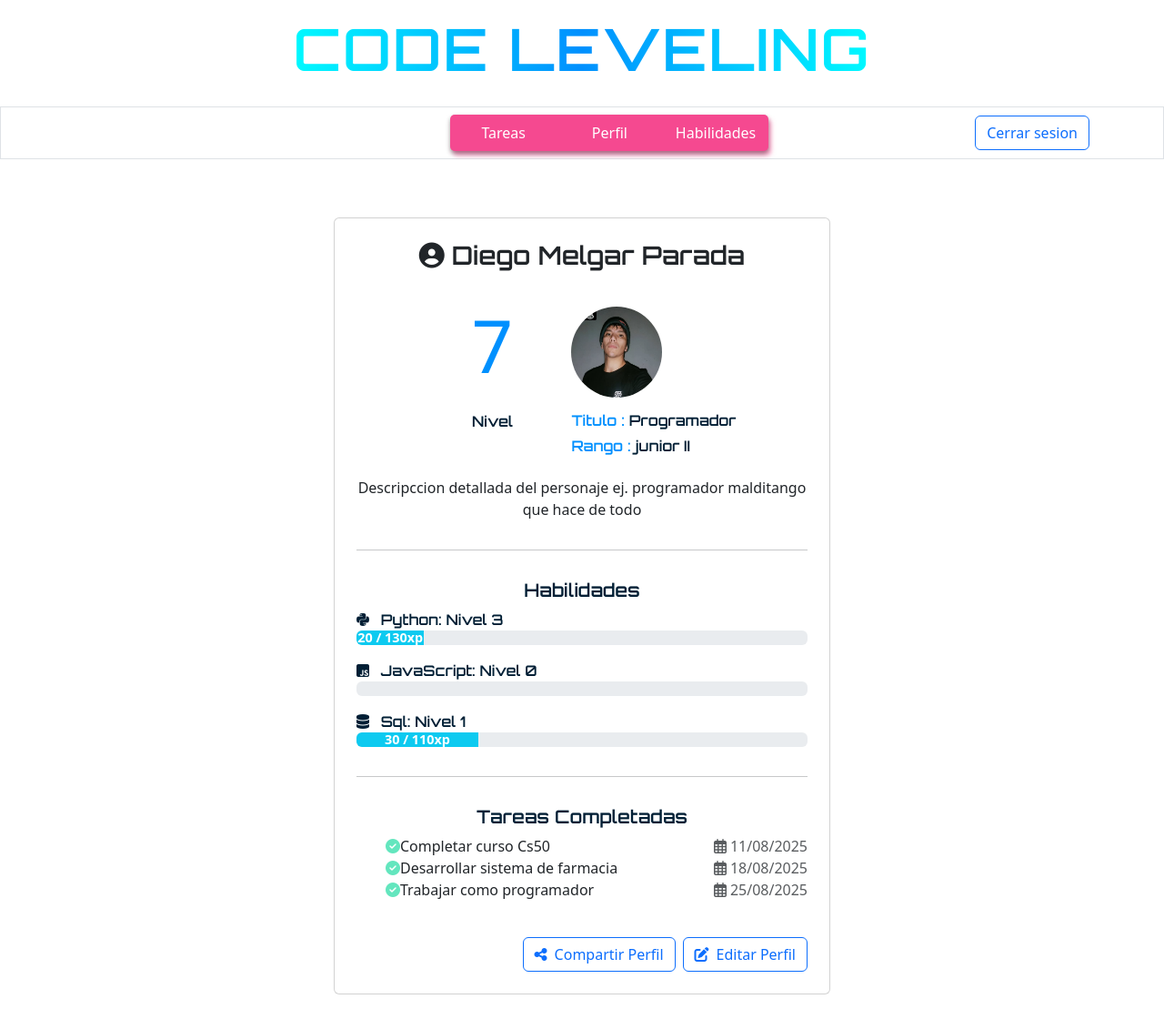
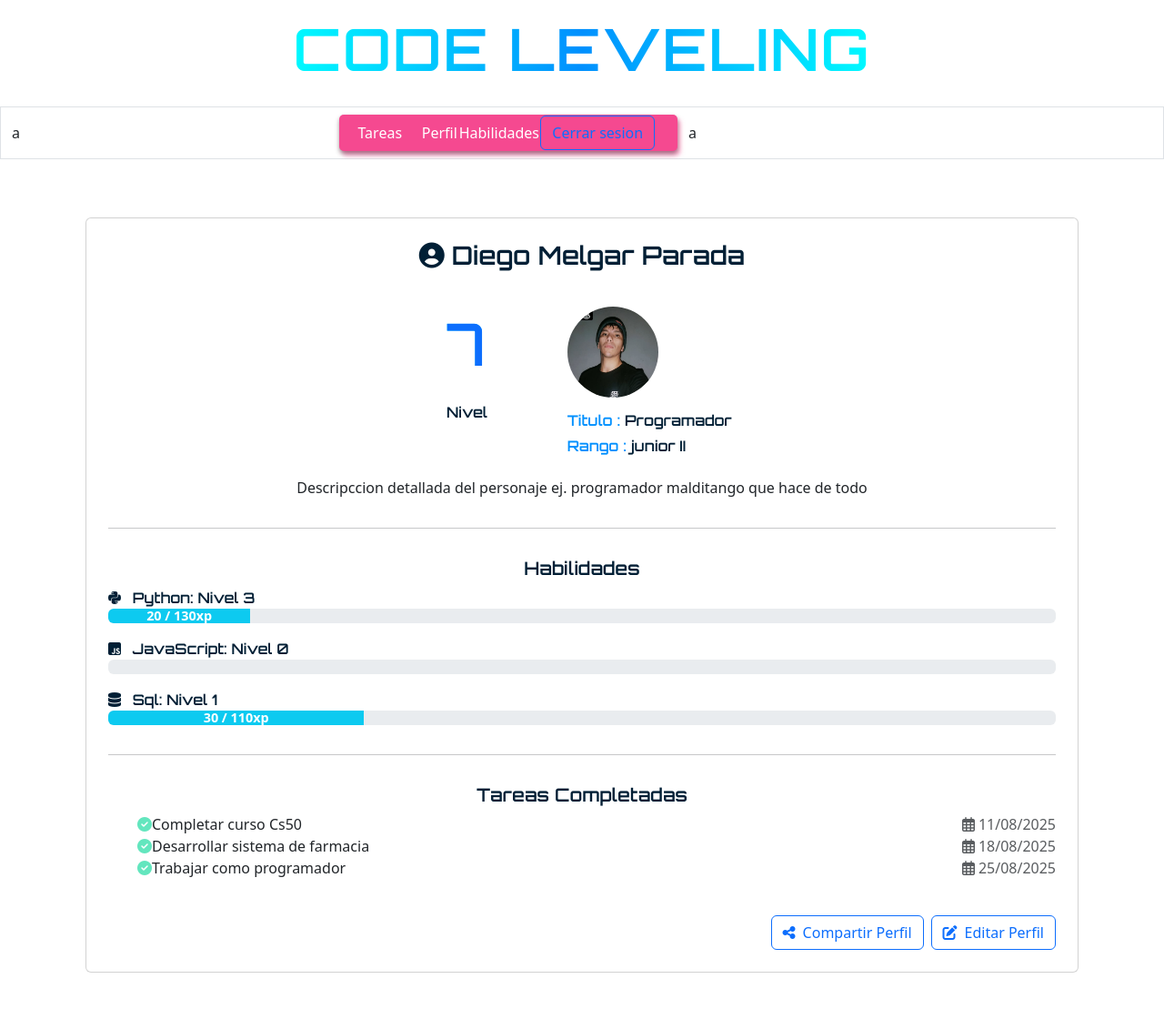
Before and after one commit to R708-0/CodeLeveling, a Flask app: page / in a window 1280 px wide. Shown: the whole page at 91% size. After the commit the page ends 1069 px from the top, so only its background shows below. Run offline with Flask 3, Linux system fonts and the light colour scheme; a user stored in the database is signed in; data comes from the database, SQL or seed files in the repository.

Commit message:
perfil 1.4

```diff
--- a/templates/layout.html
+++ b/templates/layout.html
@@ -22,9 +22,10 @@
         </header>
 
         <nav class="navbar navbar-expand-md border">
-            <div class="container justify-content-center d-flex align-items-center">
+            <div class="container justify-content-center d-flex align-items-center row">
                 {% if session['user_id'] %}
-                <div class="button-container nav-item mx-auto" style="transform: translateX(200px);">
+                    <div class="col">a</div>
+                    <div class="button-container nav-item mx-auto col" >
                         <button class="button">
                             <a class="nav-link" href="/tareas">Tareas</a>
                         </button>
@@ -34,12 +35,13 @@
                         <button class="button">
                             <a  class="nav-link" href="/habilidades">Habilidades</a>
                         </button>
-                </div>
-                <div class="ms-auto">
+
+
                         <button class="btn btn-outline-primary btn-p ">
                             <a class="nav-link" href="/logout">Cerrar sesion</a>
                         </button>
                     </div>
+                    <div class="col">a</div>
                 {% else %}
                 <div class="container justify-content-center d-flex align-items-center">
                     <div class="button-container">
@@ -52,7 +54,7 @@
                     </div>
                 </div>
                 {% endif %}
-                </div>
+
             </div>
 
         </nav>
--- a/templates/perfil.html
+++ b/templates/perfil.html
@@ -7,15 +7,20 @@ Code Leveling
 {% block body %}
 <div class="container mt-5">
     <!-- tarjeta del perfil -->
-    <div class="card p-4 card-p w-50 h-75 overflow-auto">
-        <h3 class="mb-0 text-center mb-3"><i class="fas fa-user-circle me-2"></i>{{user.name}}</h3>
+    <div class="card p-4 card-p w-100 w-md-75 w-lg-50 overflow-auto">
 
-        <div class="d-flex align-items-center justify-content-center">
-            <div class="ms-5 text-center me-3">
-                <h1 class="pb-" style="font-size:5rem; color:#0090fe;"> 7 </h1>
+        <!-- Nombre de usuario -->
+        <h3 class="mb-3 text-center letter-1">
+            <i class="fas fa-user-circle me-2"></i>{{user.name}}
+        </h3>
+
+        <!-- datos del  usuario -->
+        <div class="d-flex flex-colum flex-md-row align-items-center justify-content-center gap-4">
+            <div class="text-center">
+                <h1 class="display-1 text-primary title"> 7 </h1>
                 <p class="letter-1 mt-4"> Nivel </p>
             </div>
-
+            <!-- foto -->
             <div class="ms-5">
                 {% if user.photo %}
                 <img src="{{ url_for('static', filename='img/' ~ user.photo) }}" alt="Foto de perfil" class="rounded-circle mt-4" height="100" width="100">
@@ -26,6 +31,7 @@ Code Leveling
                 <h6 class="letter-1"> <spam style="color:#0090fe;"> Rango : </spam> junior II </h6>
             </div>
         </div>
+        <!-- descripcion -->
         <p class="text-center mt-3 ">
             Descripccion detallada del personaje ej.
             programador malditango que hace de todo
```
Also changed, not shown: 4 other files. Lines whose indentation alone changed are shown as unchanged.
